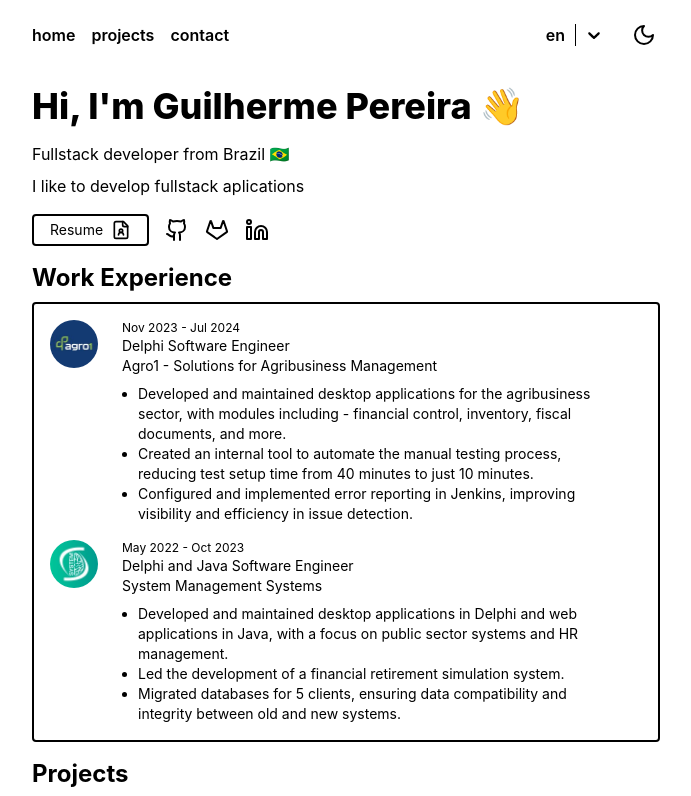
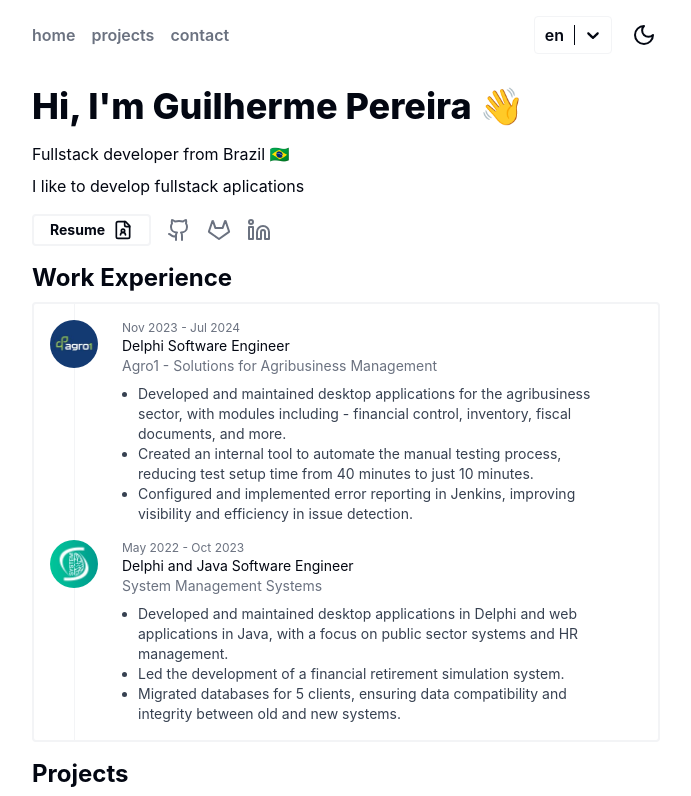
Before and after one commit to guilhermepereira2917/portfolio, a React (Vite) app: page /contact in a window 1280 px wide. Shown: the top 796 px of the page, without its empty margins (294-985 px from the left). Built offline with nearby package versions, Linux system fonts and the light colour scheme.

Commit message:
improve light theme

```diff
--- a/src/components/LanguageSelector.tsx
+++ b/src/components/LanguageSelector.tsx
@@ -13,6 +13,8 @@ const customStyle: StylesConfig = {
     backgroundColor: isFocused ? "var(--hover)" : "var(--background)",
     border: isFocused ? "1px solid var(--secondary-text)" : "1px solid var(--hover)",
     boxShadow: "none",
+    transition: "none",
+    WebkitTransition: "none",
     "&:hover": {
       border: "1px solid var(--secondary-text)",
       boxShadow: "none"
@@ -25,6 +27,7 @@ const customStyle: StylesConfig = {
   option: (styles, { isFocused }) => ({
     ...styles,
     backgroundColor: isFocused ? "var(--hover)" : "var(--background)",
+    color: isFocused ? "var(--primary-text)" : "var(--secondary-text)",
   }),
   menuList: (styles) => ({
     ...styles,
--- a/src/components/contact/ResumeButton.tsx
+++ b/src/components/contact/ResumeButton.tsx
@@ -16,7 +16,7 @@ export default function ResumeButton(): ReactNode {
   }
 
   return (
-    <button onClick={handleDownload} className="text-sm items-center flex cursor-pointer border-2 border-hover py-1 px-4 rounded">
+    <button onClick={handleDownload} className="text-sm flex items-center font-bold cursor-pointer border-2 border-hover py-1 px-4 rounded">
       {t("contact.resume")} <FileUser className="size-5 ml-2" />
     </button>
   )
--- a/src/index.css
+++ b/src/index.css
@@ -33,6 +33,9 @@ body {
 }
 
 .light {
-  --background: white;
-  --primary-text: black;
+  --background: rgb(255, 255, 255);
+  --hover:  rgb(243, 244, 246);
+  --primary-text: rgb(3, 7, 18);
+  --secondary-text: rgb(107, 114, 128);
+  --tertiary-text: rgb(55, 65, 81);
 }
```
